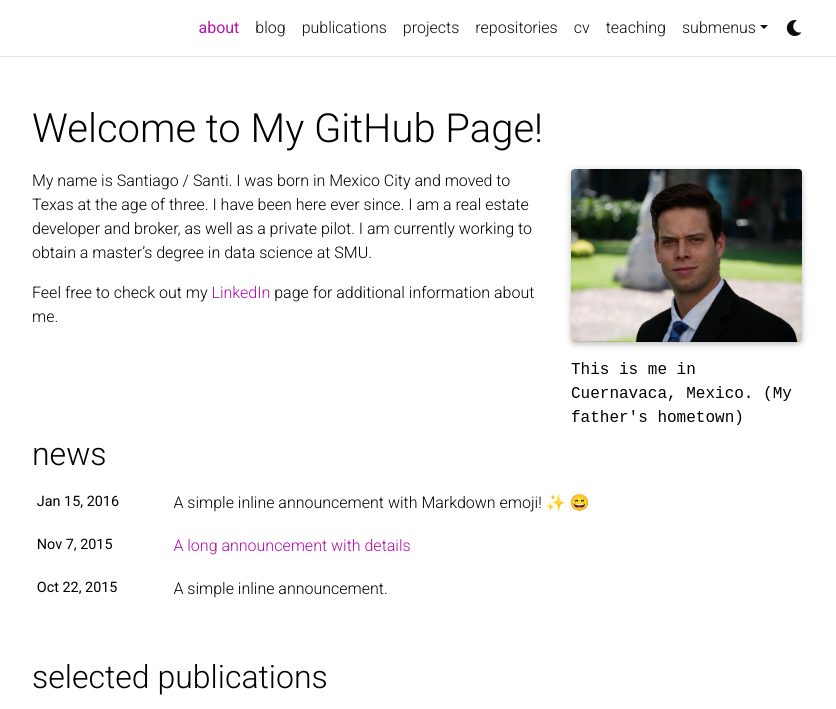
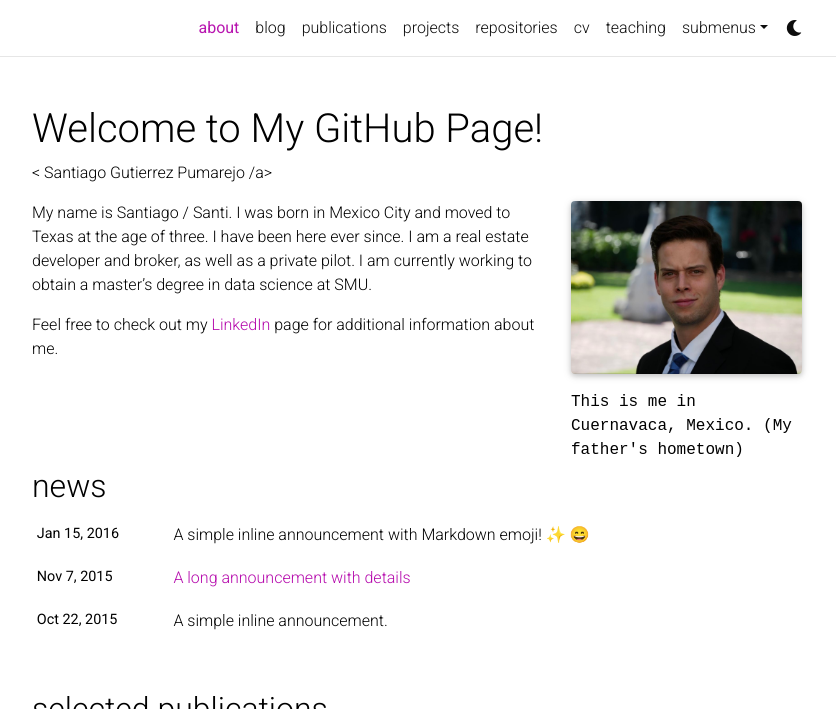
Before and after one commit to santigtz95/santigtz95.github.io, a Jekyll site: the page built from _pages/about.md, in a window 1280 px wide and 1030 px high, cut to the strip 0-709 px from the top of the window. Shown: the whole strip, without its empty margins (223-1059 px from the left). Built offline with Jekyll 4.4.1, drawn with Linux system fonts in a browser that asks for light colours; full-size pictures stand in for the smaller copies a plugin makes; emoji names are drawn with the system emoji font; comment, search, counter and statistics services are not loaded; a style sheet for code colours, icons or effects is not loaded; some of the changed lines change nothing that is shown.

Commit message:
Add Subtitle

```diff
--- a/_pages/about.md
+++ b/_pages/about.md
@@ -2,7 +2,7 @@
 layout: about
 title: about
 permalink: /
-subtitle: </a>
+subtitle: < Santiago Gutierrez Pumarejo /a>
 
 profile:
   align: right
```
